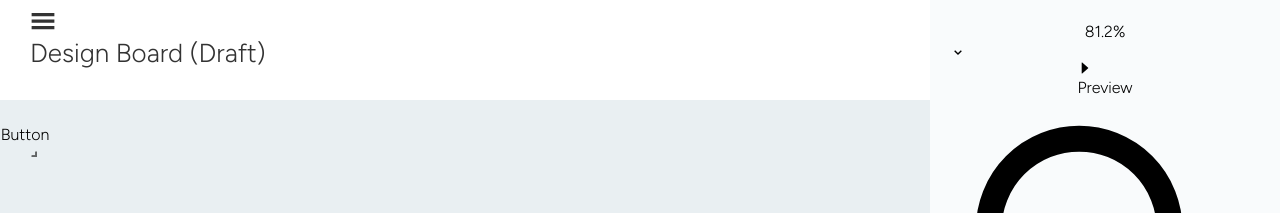
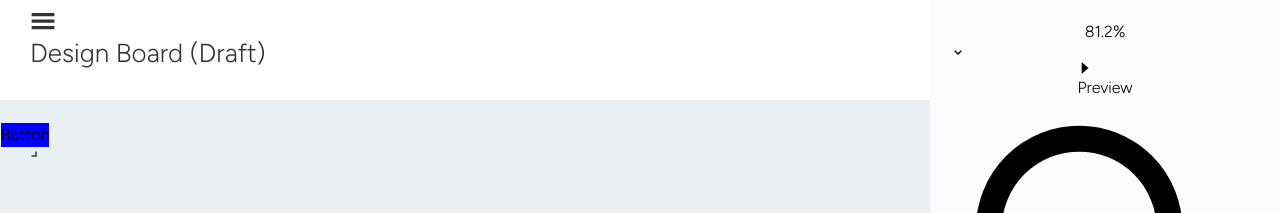
Before and after one commit to JatinSingh08/ReactEasyBuilder, a React (Vite) app: page / in a window 1280 px wide. Both pictures are taken after a click on the element 1105 px from the left and 578 px from the top of the page. Shown: the top 213 px of the page. Built offline with nearby package versions, Linux system fonts and the light colour scheme.

Commit message:
fix: fixed button bgColor:

```diff
--- a/src/components/CanvasComponents/ButtonComponent.jsx
+++ b/src/components/CanvasComponents/ButtonComponent.jsx
@@ -1,11 +1,15 @@
 import React from 'react'
 
 const ButtonComponent = ({button, element}) => {
-  const borderRadius =`${element.borderRadius}px`
-  const bgColor = `${element.bgColor}`
-
+  const borderRadius =`${element?.borderRadius}px`
+  const bgColor = `${element?.bgColor}`
+  const buttonStyle = {
+    backgroundColor: bgColor
+  }
   return (
-    <button className={`bg-[${bgColor}] text-slate-50 font-semibold tracking-wider w-full h-full rounded-[${borderRadius}]`}>
+    <button className={`bg-[${bgColor}] text-slate-50 font-semibold tracking-wider w-full h-full rounded-[${borderRadius}]`}
+    style={buttonStyle}
+    >
       {element.text}
     </button>
   )
```
